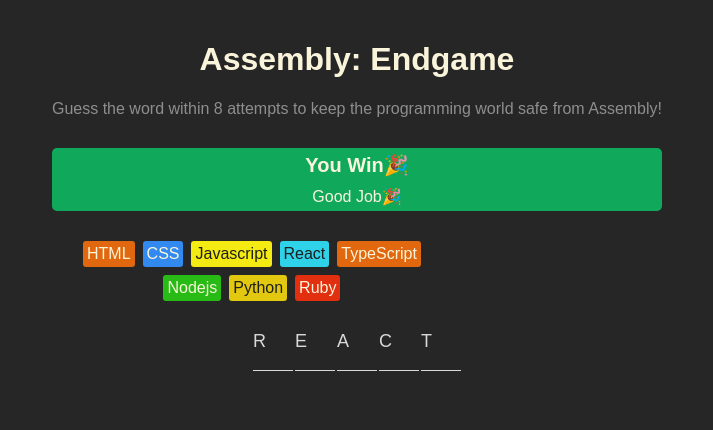
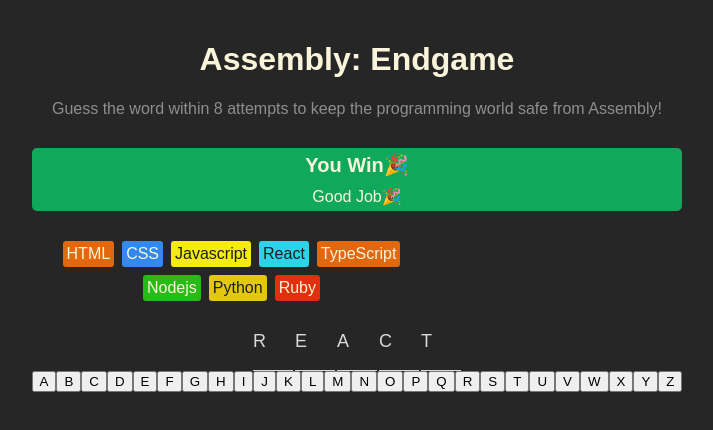
Before and after one commit to lubnafebin/react, a React (Vite) app in the folder assembly-endgame/: page / in a window 1280 px wide. Shown: the top 430 px of the page, without its empty margins (283-996 px from the left). Built offline with nearby package versions, Linux system fonts and the light colour scheme.

Commit message:
created a new section for keyboard.

```diff
--- a/assembly-endgame/src/components/AssemblyEndgame.jsx
+++ b/assembly-endgame/src/components/AssemblyEndgame.jsx
@@ -2,6 +2,8 @@
 
 export const AssemblyEndgame = () => {
   const [currentWord, setCurrentWord] = useState("react");
+
+  const alphabets = "abcdefghijklmnopqrstuvwxyz";
 
   const languages = [
     {
@@ -64,6 +66,10 @@
     </span>
   ));
 
+  const keyboardElement = alphabets
+    .split("")
+    .map((letter) => <button key={letter}>{letter.toUpperCase()}</button>);
+
   return (
     <main>
       <header>
@@ -79,6 +85,7 @@
       </section>
       <section className="lang-chips">{langElement}</section>
       <section className="word">{letterElement}</section>
+      <section className="keyboard">{keyboardElement}</section>
     </main>
   );
 };
```
